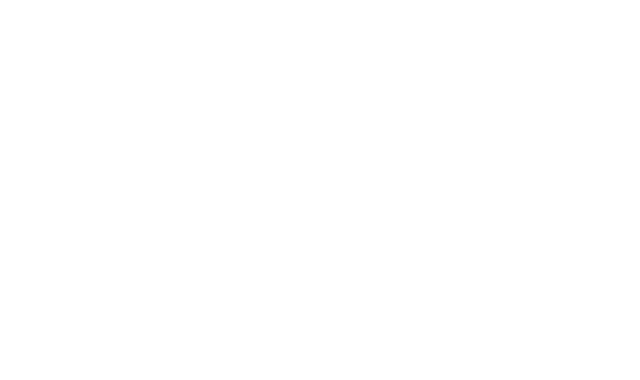
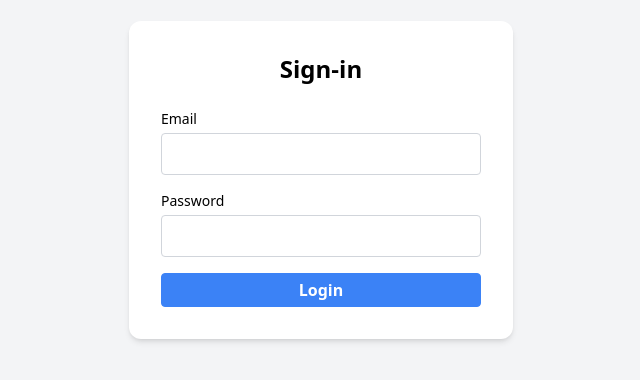
Before and after one commit to Stablest/base-angular, an Angular app: page /auth in a window 1280 px wide. Before the commit this address led to /. Shown: the part 220-600 px from the top of the page, without its empty margins (319-959 px from the left). Built offline with nearby package versions, Linux system fonts and the light colour scheme.

Commit message:
refactor: default button is now a component

```diff
--- a/src/app/app.routes.ts
+++ b/src/app/app.routes.ts
@@ -1,3 +1,9 @@
 import { Routes } from '@angular/router';
 
-export const routes: Routes = [];
+export const routes: Routes = [
+    {
+        path: 'auth',
+        loadComponent: () => import('./features/auth/auth.component').then(m => m.AuthComponent),
+        title: 'SystemName[Auth]',
+    }
+];
--- /dev/null
+++ b/src/app/directives/defaults/button/button.component.css
@@ -0,0 +1,54 @@
+:host {
+  height: fit-content;
+  width: auto;
+  white-space: nowrap;
+  padding: 0.25rem 1rem;
+  text-align: center;
+  font-weight: 600;
+  border: 1px solid;
+  border-radius: 0.25rem;
+  color: white;
+}
+
+:host:focus {
+  outline-offset: 2px;
+}
+
+:host(.primary) {
+  background-color: var(--color-primary);
+  border-color: var(--color-primary);
+}
+
+:host(.primary):hover {
+  background-color: var(--color-primary-hover);
+}
+
+:host(.primary):focus {
+  outline: 2px solid var(--color-primary-focus);
+}
+
+:host(.secondary) {
+  background-color: var(--color-secondary);
+  border-color: var(--color-secondary);
+}
+
+:host(.secondary):hover {
+  background-color: var(--color-secondary-hover);
+}
+
+:host(.secondary):focus {
+  outline: 2px solid var(--color-secondary-focus);
+}
+
+:host(.tertiary) {
+  background-color: var(--color-tertiary);
+  border-color: var(--color-tertiary);
+}
+
+:host(.tertiary):hover {
+  background-color: var(--color-tertiary-hover);
+}
+
+:host(.tertiary):focus {
+  outline: 2px solid var(--color-tertiary-focus);
+}
--- /dev/null
+++ b/src/app/directives/defaults/button/button.component.html
@@ -0,0 +1 @@
+<ng-content></ng-content>
--- /dev/null
+++ b/src/app/directives/defaults/button/button.component.ts
@@ -0,0 +1,17 @@
+import { Input, HostBinding, Component } from "@angular/core";
+import { ButtonVariant } from "./interfaces/variant.interface";
+
+@Component({
+    selector: "button[app-default]",
+    templateUrl: './button.component.html',
+    styleUrls: ['./button.component.css'],
+    standalone: true,
+})
+export class ButtonDefaultComponent {
+    @Input() variant: ButtonVariant = 'primary'
+
+    @HostBinding('class') get variantClass() {
+        return this.variant;
+    }
+
+}
--- a/src/app/directives/defaults/button/button.directive.ts
+++ /dev/null
@@ -1,22 +0,0 @@
-import { Input, HostBinding, Directive } from "@angular/core";
-import { ButtonVariant } from "./interfaces/variant.interface";
-
-@Directive({
-    selector: "button[default]",
-    standalone: true,
-})
-export class ButtonDefaultDirective {
-    @Input() variant: ButtonVariant = 'primary'
-
-    private readonly buttonBaseClasses = 'h-fit w-auto whitespace-nowrap px-4 py-1 text-center font-semibold border rounded-[1rem] text-white';
-    private readonly variantDictionary: Record<ButtonVariant, string> = {
-        primary: 'bg-blue-500 hover:bg-blue-600 focus:ring-blue-500 focus:ring-offset-blue-200 dark:bg-blue-600 dark:hover:bg-blue-700 dark:focus:ring-blue-800',
-        secondary: 'bg-gray-200 hover:bg-gray-300 focus:ring-gray-500 focus:ring-offset-gray-200 dark:bg-gray-700 dark:hover:bg-gray-600 dark:focus:ring-gray-800',
-        tertiary: 'bg-red-500 hover:bg-red-600 focus:ring-red-500 focus:ring-offset-red-200 dark:bg-red-600 dark:hover:bg-red-700 dark:focus:ring-red-800'
-    };
-
-    @HostBinding('class') get variantClass() {
-        return `${this.buttonBaseClasses} ${this.variantDictionary[this.variant]}`;
-    }
-
-}
--- a/src/app/features/auth/auth.component.ts
+++ b/src/app/features/auth/auth.component.ts
@@ -1,14 +1,14 @@
 import { CommonModule } from "@angular/common";
 import { Component } from "@angular/core";
 import { FormBuilder, FormGroup, ReactiveFormsModule, Validators } from "@angular/forms";
-import { ButtonDefaultDirective } from "../../directives/defaults/button/button.directive";
+import { ButtonDefaultComponent } from "../../directives/defaults/button/button.component";
 import { InputDefaultDirective } from "../../directives/defaults/input/input.directive";
 
 @Component({
     selector: "app-auth",
     templateUrl: "./auth.component.html",
     standalone: true,
-    imports: [CommonModule, ReactiveFormsModule, ButtonDefaultDirective, InputDefaultDirective],
+    imports: [CommonModule, ReactiveFormsModule, ButtonDefaultComponent, InputDefaultDirective],
 })
 export class AuthComponent {
     form: FormGroup;
--- a/tailwind.config.js
+++ b/tailwind.config.js
@@ -7,6 +7,10 @@ module.exports = {
     theme: {
         extend: {
             colors: {
+                primary: 'var(--color-primary)',
+                background: 'var(--color-background)',
+                text: 'var(--color-text)',
+                card: 'var(--color-card)',
             }
         },
     },
```
